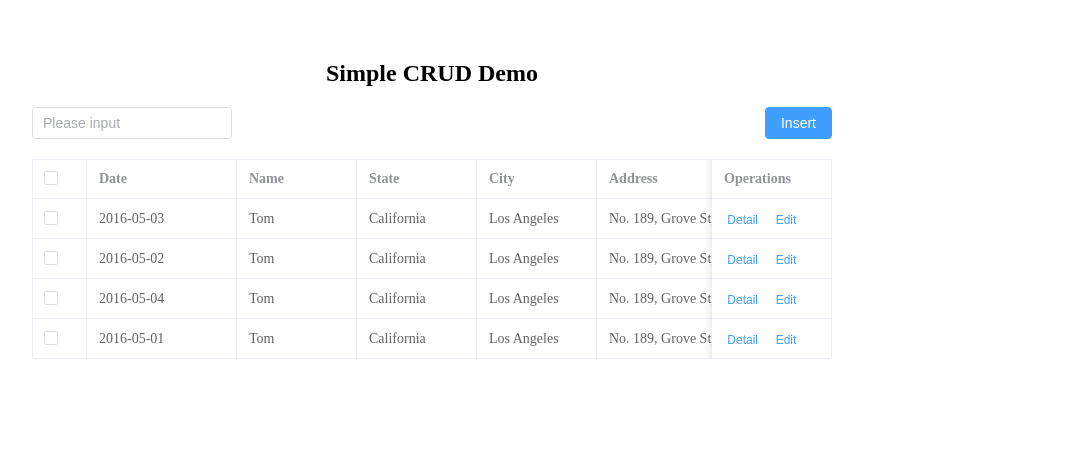
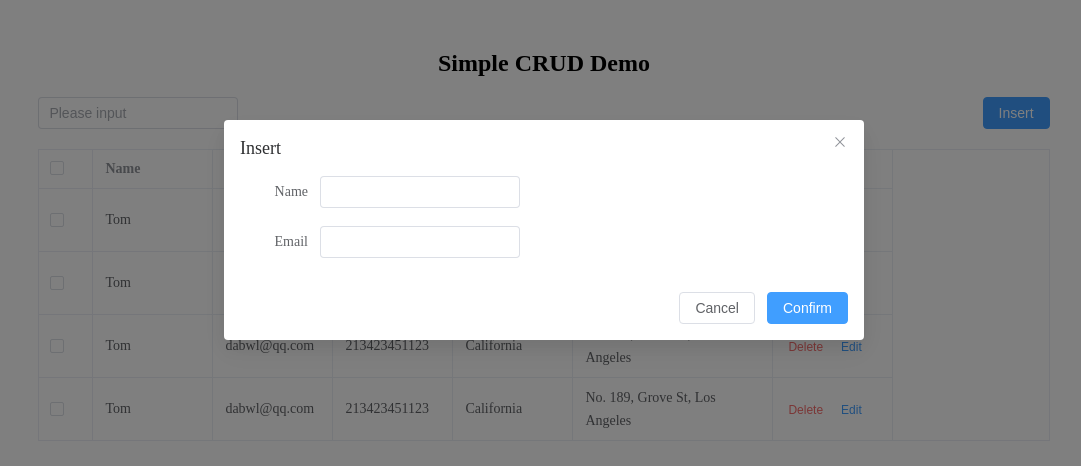
Before and after one commit to Dagwbl/vue3-demo, a Vue app: page / in a window 1280 px wide. Both pictures are taken after a click on the button "Insert". Shown: the top 466 px of the page, without its empty margins (96-1177 px from the left). Built offline with nearby package versions, Linux system fonts and the light colour scheme.

Commit message:
feat:添加删除功能

```diff
--- a/src/App.vue
+++ b/src/App.vue
@@ -4,29 +4,47 @@
   <h2 class="title">Simple CRUD Demo</h2>
   <div class="query-box">
     <el-input v-model="queryInput" placeholder="Please input" />
-    <el-button type="primary">Insert</el-button>
+    <el-button type="primary" @click="handleInsert">Insert</el-button>
   </div>
   <el-table     ref="multipleTableRef"
                 :data="tableData"
                 style="width: 100%"
                 @selection-change="handleSelectionChange"
                 border>
-    <el-table-column type="selection" width="55" label="Select"/>
-    <el-table-column fixed prop="date" label="Date" width="150" />
+    <el-table-column fixed="left" type="selection" width="55" label="Select"/>
     <el-table-column prop="name" label="Name" width="120" />
+    <el-table-column prop="email" label="Email" width="120" />
+    <el-table-column prop="phone" label="Phone" width="120" />
     <el-table-column prop="state" label="State" width="120" />
-    <el-table-column prop="city" label="City" width="120" />
-    <el-table-column prop="address" label="Address" width="600" />
-    <el-table-column prop="zip" label="Zip" width="120" />
+    <el-table-column prop="address" label="Address" width="200" />
     <el-table-column fixed="right" label="Operations" width="120">
-      <template #default>
-        <el-button link type="primary" size="small" @click="rowClick"
-        >Detail</el-button
+      <template #default="scope">
+        <el-button link type="primary" size="small" @click="handleRowDelete(scope.row)" style="color: #F56C6C"
+        >Delete</el-button
         >
         <el-button link type="primary" size="small">Edit</el-button>
       </template>
     </el-table-column>
   </el-table>
+
+  <el-dialog v-model="dialogFormVisible" :title="dialogType === 'add' ? 'Insert' : 'Edit'">
+    <el-form :model="insertForm">
+      <el-form-item label="Name" :label-width="80">
+        <el-input v-model="insertForm.name" autocomplete="off" />
+      </el-form-item>
+      <el-form-item label="Email" :label-width="80">
+        <el-input v-model="insertForm.email" autocomplete="off" />
+      </el-form-item>
+    </el-form>
+    <template #footer>
+      <span class="dialog-footer">
+        <el-button @click="dialogFormVisible = false">Cancel</el-button>
+        <el-button type="primary" @click="dialogConfirm"
+        >Confirm</el-button
+        >
+      </span>
+    </template>
+  </el-dialog>
 </div>
 
 </template>
@@ -35,53 +53,61 @@
 // This starter template is using Vue 3 <script setup> SFCs
 // Check out https://vuejs.org/api/sfc-script-setup.html#script-setup
 // import HelloWorld from './components/HelloWorld.vue'
+//导入资源
 import {ref} from "vue";
 // 数据
 const queryInput = ref("");
 const tableData = ref([])
 tableData.value = [
   {
-    date: '2016-05-03',
+    id:"1",
     name: 'Tom',
+    email:"dabwl@qq.com",
+    phone:"213423451123",
     state: 'California',
-    city: 'Los Angeles',
     address: 'No. 189, Grove St, Los Angeles',
-    zip: 'CA 90036',
-    tag: 'Home',
   },
   {
-    date: '2016-05-02',
+    id:"2",
     name: 'Tom',
+    email:"dabwl@qq.com",
+    phone:"213423451123",
     state: 'California',
-    city: 'Los Angeles',
     address: 'No. 189, Grove St, Los Angeles',
-    zip: 'CA 90036',
-    tag: 'Office',
   },
   {
-    date: '2016-05-04',
+    id:"3",
     name: 'Tom',
+    email:"dabwl@qq.com",
+    phone:"213423451123",
     state: 'California',
-    city: 'Los Angeles',
     address: 'No. 189, Grove St, Los Angeles',
-    zip: 'CA 90036',
-    tag: 'Home',
   },
   {
-    date: '2016-05-01',
+    id:"4",
     name: 'Tom',
+    email:"dabwl@qq.com",
+    phone:"213423451123",
     state: 'California',
-    city: 'Los Angeles',
     address: 'No. 189, Grove St, Los Angeles',
-    zip: 'CA 90036',
-    tag: 'Office',
-  },
+  }
 ]
-
 const multipleSelection = ref([])
+const dialogFormVisible = ref(false)
+const insertForm = ref({
+  name:"zjp",
+  email:"dagwbl@qq.com"
+})
+const dialogType = ref('add')
 // 方法
-function rowClick(){
-alert("clicked.")
+function handleRowDelete(row){
+// alert("clicked.")
+  console.log(row.id);
+  //通过id获取到对应索引
+  let index = tableData.value.findIndex(item=>item.id===row.id);
+  tableData.value.splice(index,1);
+  //
+  console.log(index);
 }
 
 function handleSelectionChange (val) {
@@ -90,17 +116,27 @@ function handleSelectionChange (val) {
   console.log(val);
 }
 
+function handleInsert(){
+  dialogFormVisible.value = true;
+  insertForm.value = {};
+
+}
+
+function dialogConfirm(){
+  console.log(insertForm.value);
+  console.log(tableData.value);
+  //拿到数据添加到tableData中
+  tableData.value.push(insertForm.value);
+  dialogFormVisible.value = false;
+}
 
 </script>
 
 
 <style scoped>
 .table-box {
-  width: 800px;
-  position: absolute;
-  /*margin: auto;*/
-  top: 5%;
-  left: 10%;
+  width: 80%;
+  margin: 50px auto;
 }
 .title {
   text-align: center;
--- a/vite.config.js
+++ b/vite.config.js
@@ -3,5 +3,11 @@ import vue from '@vitejs/plugin-vue'
 
 // https://vitejs.dev/config/
 export default defineConfig({
-  plugins: [vue()]
+  plugins: [vue({
+    // 开启Vue语法糖不通过value即可访问数据
+    // refTransform:true,
+    // reactivityTransform:true
+  }),
+  ],
+  base: './' // 打包相对路径
 })
```
